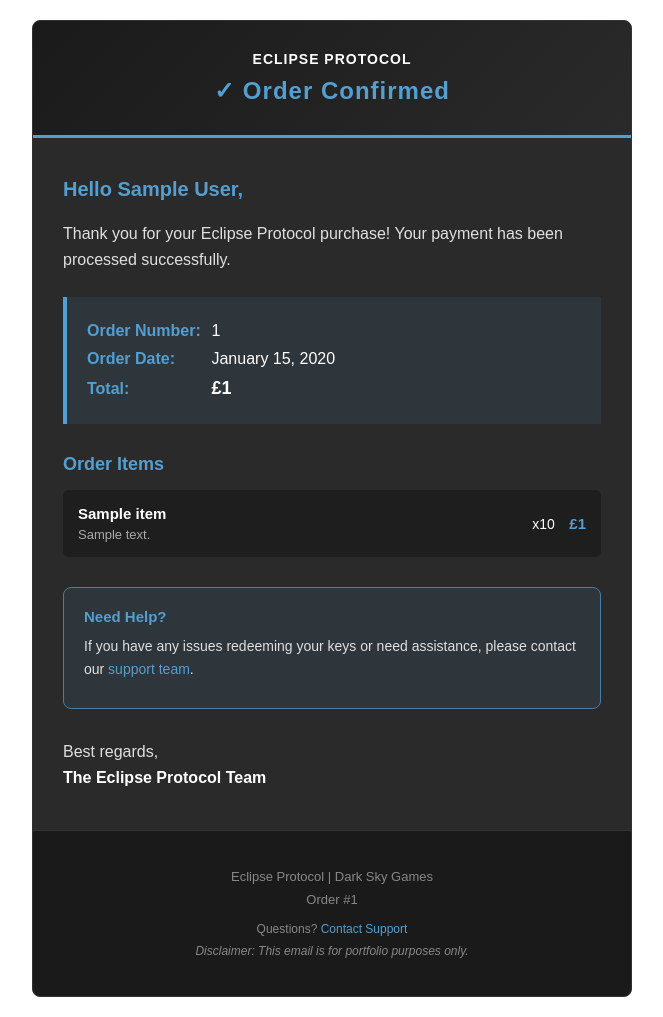
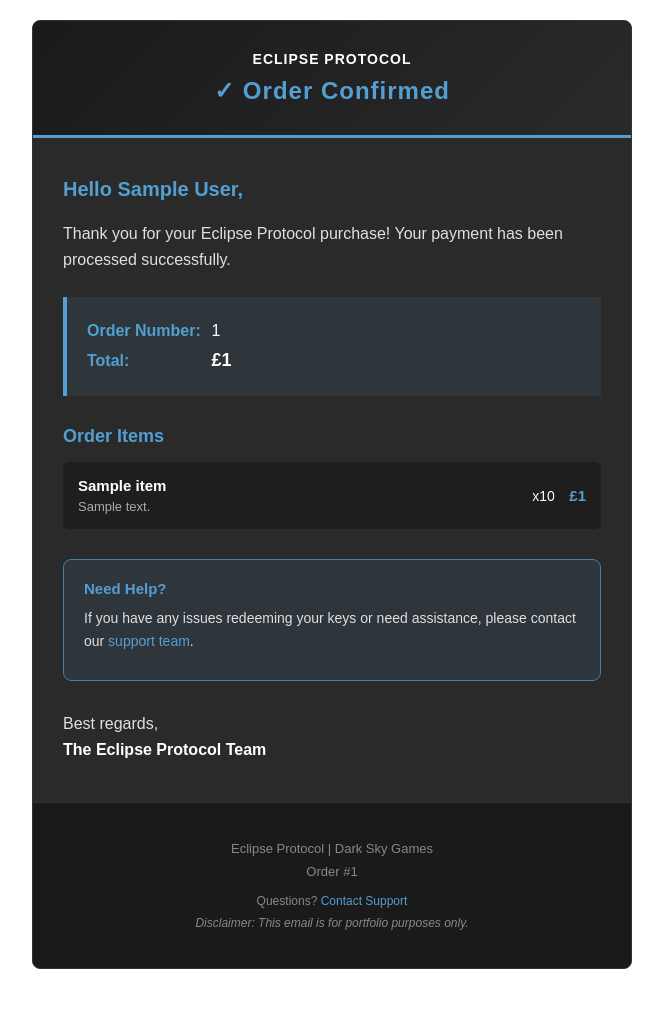
Before and after one commit to Seren-Hughes/eclipse_protocol, a Django app: template templates/checkout/confirmation_emails/confirmation_email_body.html in a window 1280 px wide. Shown: the whole page, without its empty margins (308-971 px from the left). After the commit the page ends 969 px from the top, so only its background shows below. Run offline with Django 5.2, Linux system fonts and the light colour scheme; the template is opened without the code that fills it: most values are stand-ins (such as "Sample title", 1, 10 or a date in 2020).

Commit message:
chore: remove unnecessary order date from email confirmation

```diff
--- a/templates/checkout/confirmation_emails/confirmation_email_body.html
+++ b/templates/checkout/confirmation_emails/confirmation_email_body.html
@@ -41,12 +41,6 @@
                                                 <td style="padding: 5px 0;">
                                                     <span style="color: #539fd2; font-weight: 600; display: inline-block; min-width: 120px;">Order Number:</span>
                                                     <span style="color: #ffffff;">{{ order.order_number }}</span>
-                                                </td>
-                                            </tr>
-                                            <tr>
-                                                <td style="padding: 5px 0;">
-                                                    <span style="color: #539fd2; font-weight: 600; display: inline-block; min-width: 120px;">Order Date:</span>
-                                                    <span style="color: #ffffff;">{{ order.created_at|date:"F d, Y" }}</span>
                                                 </td>
                                             </tr>
                                             <tr>
```
